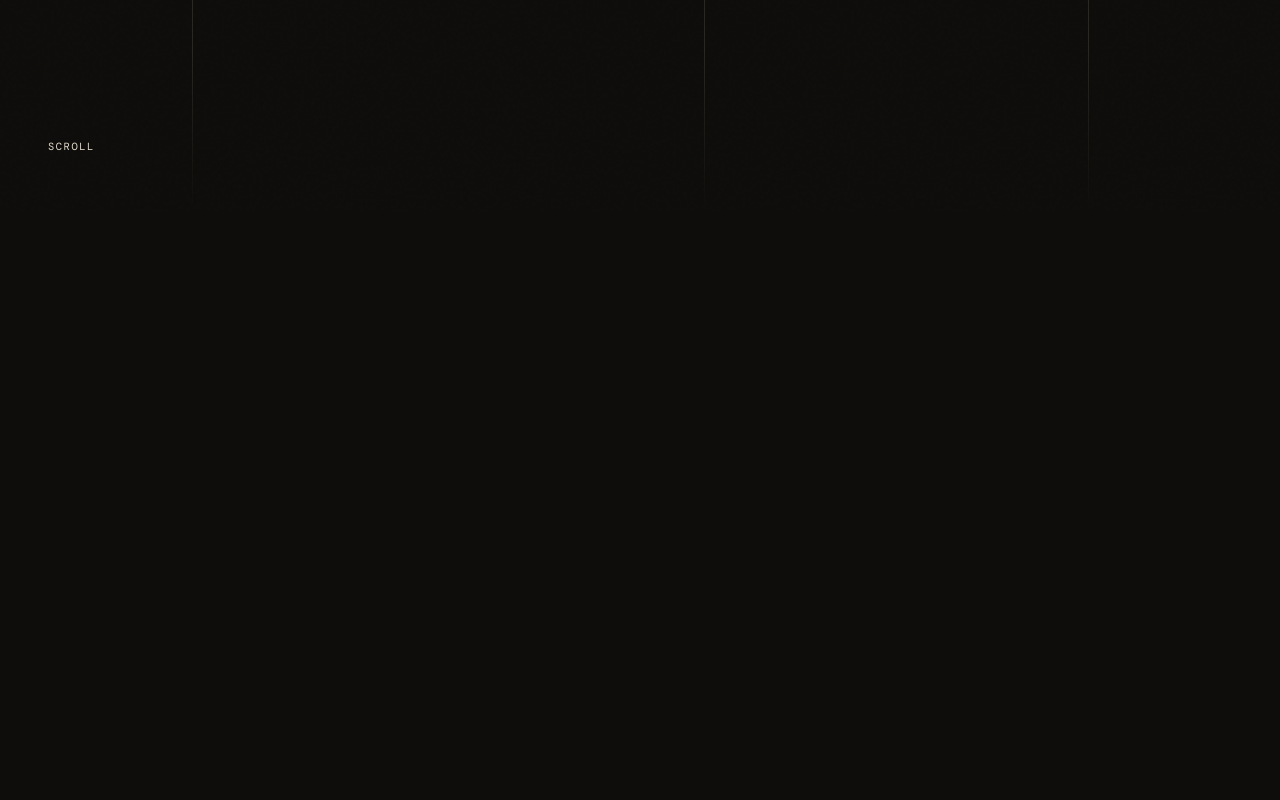
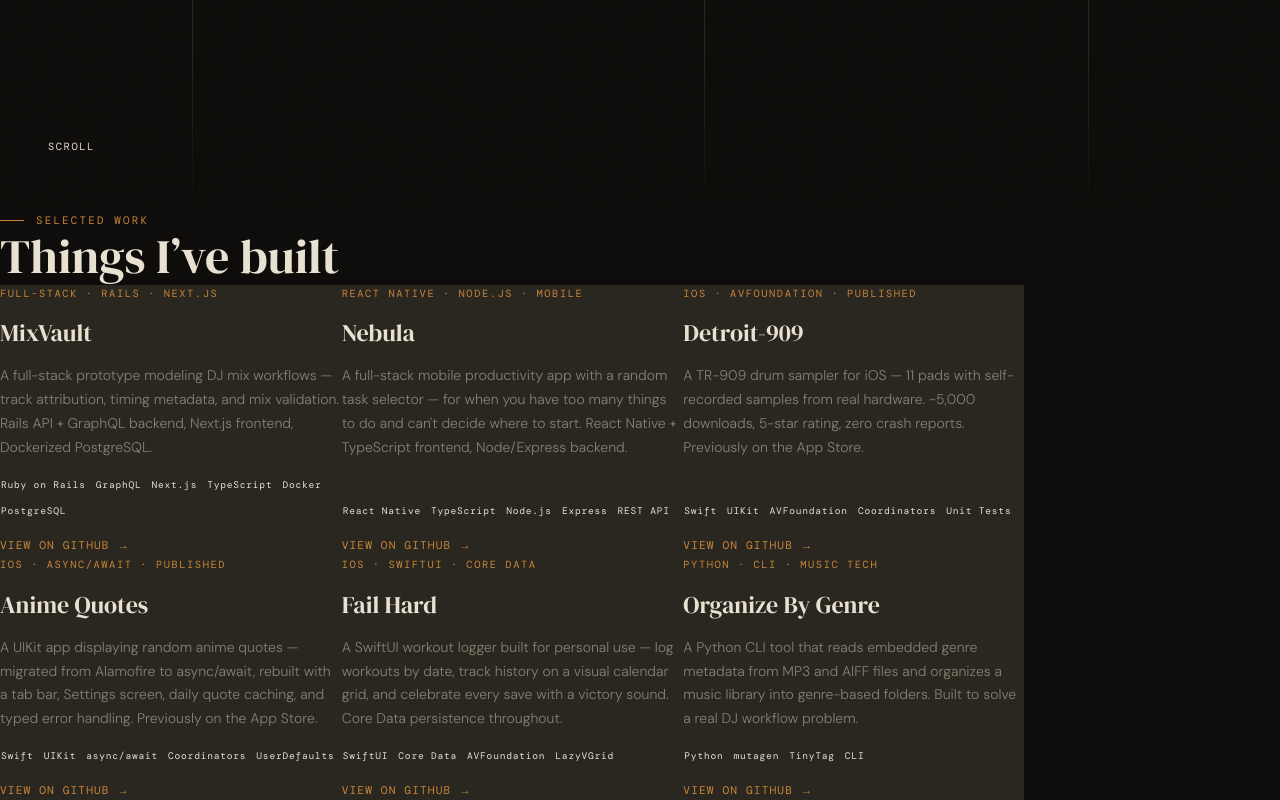
Before and after one commit to mdolancode/portfolio, a Next.js app: page / in a window 1280 px wide. Shown: the part 589-1389 px from the top of the page. Before the commit the page ends 800 px from the top, so only its background shows below. Built offline with nearby package versions, Linux system fonts and the light colour scheme; a web font is replaced by a local one.

Commit message:
Add Projects component

```diff
--- a/src/app/page.tsx
+++ b/src/app/page.tsx
@@ -1,11 +1,13 @@
 import Nav from '@/components/Nav'
 import Hero from '@/components/Hero'
+import Projects from '@/components/Projects'
 
 export default function Home() {
   return (
     <main>
       <Nav />
       <Hero />
+      <Projects />
     </main>
   )
 }
--- /dev/null
+++ b/src/components/Projects.tsx
@@ -0,0 +1,200 @@
+'use client'
+
+import { useEffect, useRef } from 'react'
+
+const projects = [
+  {
+    tag: 'Full-Stack · Rails · Next.js',
+    name: 'MixVault',
+    desc: 'A full-stack prototype modeling DJ mix workflows — track attribution, timing metadata, and mix validation. Rails API + GraphQL backend, Next.js frontend, Dockerized PostgreSQL.',
+    stack: ['Ruby on Rails', 'GraphQL', 'Next.js', 'TypeScript', 'Docker', 'PostgreSQL'],
+    href: 'https://github.com/mdolancode/mixvault',
+  },
+  {
+    tag: 'React Native · Node.js · Mobile',
+    name: 'Nebula',
+    desc: 'A full-stack mobile productivity app with a random task selector — for when you have too many things to do and can\'t decide where to start. React Native + TypeScript frontend, Node/Express backend.',
+    stack: ['React Native', 'TypeScript', 'Node.js', 'Express', 'REST API'],
+    href: 'https://github.com/mdolancode/nebula',
+  },
+  {
+    tag: 'iOS · AVFoundation · Published',
+    name: 'Detroit-909',
+    desc: 'A TR-909 drum sampler for iOS — 11 pads with self-recorded samples from real hardware. ~5,000 downloads, 5-star rating, zero crash reports. Previously on the App Store.',
+    stack: ['Swift', 'UIKit', 'AVFoundation', 'Coordinators', 'Unit Tests'],
+    href: 'https://github.com/mdolancode/Detroit-909',
+  },
+  {
+    tag: 'iOS · async/await · Published',
+    name: 'Anime Quotes',
+    desc: 'A UIKit app displaying random anime quotes — migrated from Alamofire to async/await, rebuilt with a tab bar, Settings screen, daily quote caching, and typed error handling. Previously on the App Store.',
+    stack: ['Swift', 'UIKit', 'async/await', 'Coordinators', 'UserDefaults'],
+    href: 'https://github.com/mdolancode/Anime-Quotes',
+  },
+  {
+    tag: 'iOS · SwiftUI · Core Data',
+    name: 'Fail Hard',
+    desc: 'A SwiftUI workout logger built for personal use — log workouts by date, track history on a visual calendar grid, and celebrate every save with a victory sound. Core Data persistence throughout.',
+    stack: ['SwiftUI', 'Core Data', 'AVFoundation', 'LazyVGrid'],
+    href: 'https://github.com/mdolancode/fail-hard',
+  },
+  {
+    tag: 'Python · CLI · Music Tech',
+    name: 'Organize By Genre',
+    desc: 'A Python CLI tool that reads embedded genre metadata from MP3 and AIFF files and organizes a music library into genre-based folders. Built to solve a real DJ workflow problem.',
+    stack: ['Python', 'mutagen', 'TinyTag', 'CLI'],
+    href: 'https://github.com/mdolancode/Organize_By_Genre',
+  },
+]
+
+function ProjectCard({ project, index }: { project: typeof projects[0]; index: number }) {
+  const cardRef = useRef<HTMLDivElement>(null)
+
+  useEffect(() => {
+    const el = cardRef.current
+    if (!el) return
+
+    const observer = new IntersectionObserver(
+      ([entry]) => {
+        if (entry.isIntersecting) {
+          setTimeout(() => {
+            el.style.opacity = '1'
+            el.style.transform = 'translateY(0)'
+          }, index * 100)
+          observer.unobserve(el)
+        }
+      },
+      { threshold: 0.1 }
+    )
+
+    el.style.opacity = '0'
+    el.style.transform = 'translateY(20px)'
+    el.style.transition = 'opacity 0.6s ease, transform 0.6s ease'
+    observer.observe(el)
+
+    return () => observer.disconnect()
+  }, [index])
+
+  return (
+    <div
+      ref={cardRef}
+      className="group relative flex flex-col gap-4 p-9 overflow-hidden transition-colors duration-250"
+      style={{ background: 'var(--color-bg2)' }}
+      onMouseEnter={(e) => {
+        e.currentTarget.style.background = 'var(--color-surface)'
+      }}
+      onMouseLeave={(e) => {
+        e.currentTarget.style.background = 'var(--color-bg2)'
+      }}
+    >
+      {/* Top accent line */}
+      <div
+        className="absolute top-0 left-0 right-0 h-px origin-left scale-x-0 transition-transform duration-300 group-hover:scale-x-100"
+        style={{ background: 'var(--color-amber)' }}
+      />
+
+      {/* Tag */}
+      <span
+        className="font-mono text-[0.65rem] tracking-[0.15em] uppercase px-2 py-1 w-fit"
+        style={{
+          color: 'var(--color-amber)',
+          border: '1px solid var(--color-amber-dim)',
+        }}
+      >
+        {project.tag}
+      </span>
+
+      {/* Name */}
+      <div
+        className="font-serif text-2xl leading-tight"
+        style={{ color: 'var(--color-offwhite)' }}
+      >
+        {project.name}
+      </div>
+
+      {/* Description */}
+      <p
+        className="text-sm leading-[1.7] flex-1"
+        style={{ color: 'var(--color-text-muted)' }}
+      >
+        {project.desc}
+      </p>
+
+      {/* Stack pills */}
+      <div className="flex flex-wrap gap-2 mt-1">
+        {project.stack.map((tech) => (
+          <span
+            key={tech}
+            className="font-mono text-[0.6rem] tracking-[0.08em] px-2 py-1"
+            style={{
+              color: 'var(--color-text-dim)',
+              background: 'var(--color-bg3)',
+              border: '1px solid var(--color-border)',
+            }}
+          >
+            {tech}
+          </span>
+        ))}
+      </div>
+
+      {/* GitHub link */}
+      <a
+        href={project.href}
+        target="_blank"
+        rel="noopener noreferrer"
+        className="font-mono text-[0.7rem] tracking-[0.1em] uppercase inline-flex items-center gap-2 mt-2 transition-all duration-200 hover:gap-3"
+        style={{ color: 'var(--color-amber)' }}
+      >
+        View on GitHub →
+      </a>
+    </div>
+  )
+}
+
+export default function Projects() {
+  return (
+    <section
+      id="projects"
+      className="py-28 px-12"
+      style={{ background: 'var(--color-bg2)' }}
+    >
+      {/* Header */}
+      <div className="max-w-5xl mx-auto mb-16">
+        <div className="flex items-center gap-3 mb-6">
+          <span
+            className="block h-px w-6"
+            style={{ background: 'var(--color-amber)' }}
+          />
+          <span
+            className="font-mono text-[0.68rem] tracking-[0.2em] uppercase"
+            style={{ color: 'var(--color-amber)' }}
+          >
+            Selected work
+          </span>
+        </div>
+        <h2
+          className="font-serif leading-[1.15]"
+          style={{
+            fontSize: 'clamp(2rem, 4vw, 3rem)',
+            color: 'var(--color-offwhite)',
+          }}
+        >
+          Things I&rsquo;ve built
+        </h2>
+      </div>
+
+      {/* Grid */}
+      <div
+        className="max-w-5xl mx-auto grid gap-px"
+        style={{
+          gridTemplateColumns: 'repeat(auto-fill, minmax(300px, 1fr))',
+          background: 'var(--color-border)',
+        }}
+      >
+        {projects.map((project, i) => (
+          <ProjectCard key={project.name} project={project} index={i} />
+        ))}
+      </div>
+    </section>
+  )
+}
```
